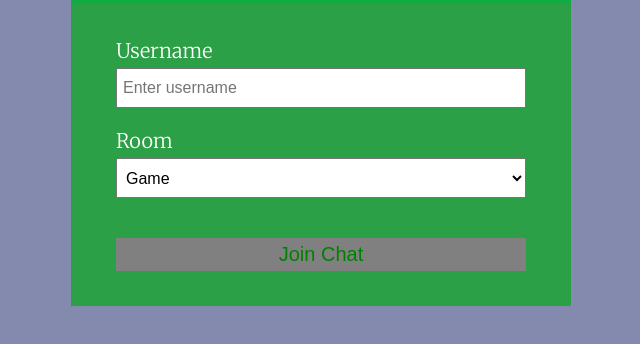
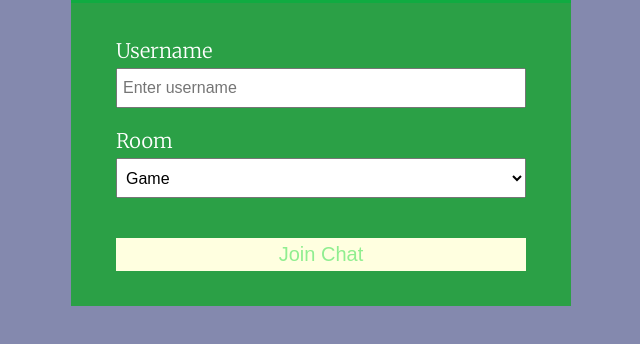
Before and after one commit to schoi513/Real_time_chat, a website: page public/index.html in a window 1280 px wide. Shown: the part 172-516 px from the top of the page, without its empty margins (319-959 px from the left). Drawn offline with Linux system fonts and the light colour scheme.

Commit message:
changes in color

```diff
--- a/public/css/style.css
+++ b/public/css/style.css
@@ -32,8 +32,8 @@ a {
 
 .btn {
 	padding: 5px 15px;
-	background: gray;
-	color: green;
+	background: lightyellow;
+	color: lightgreen;
 	border: 0;
 	font-size: 20px;
 }
```
